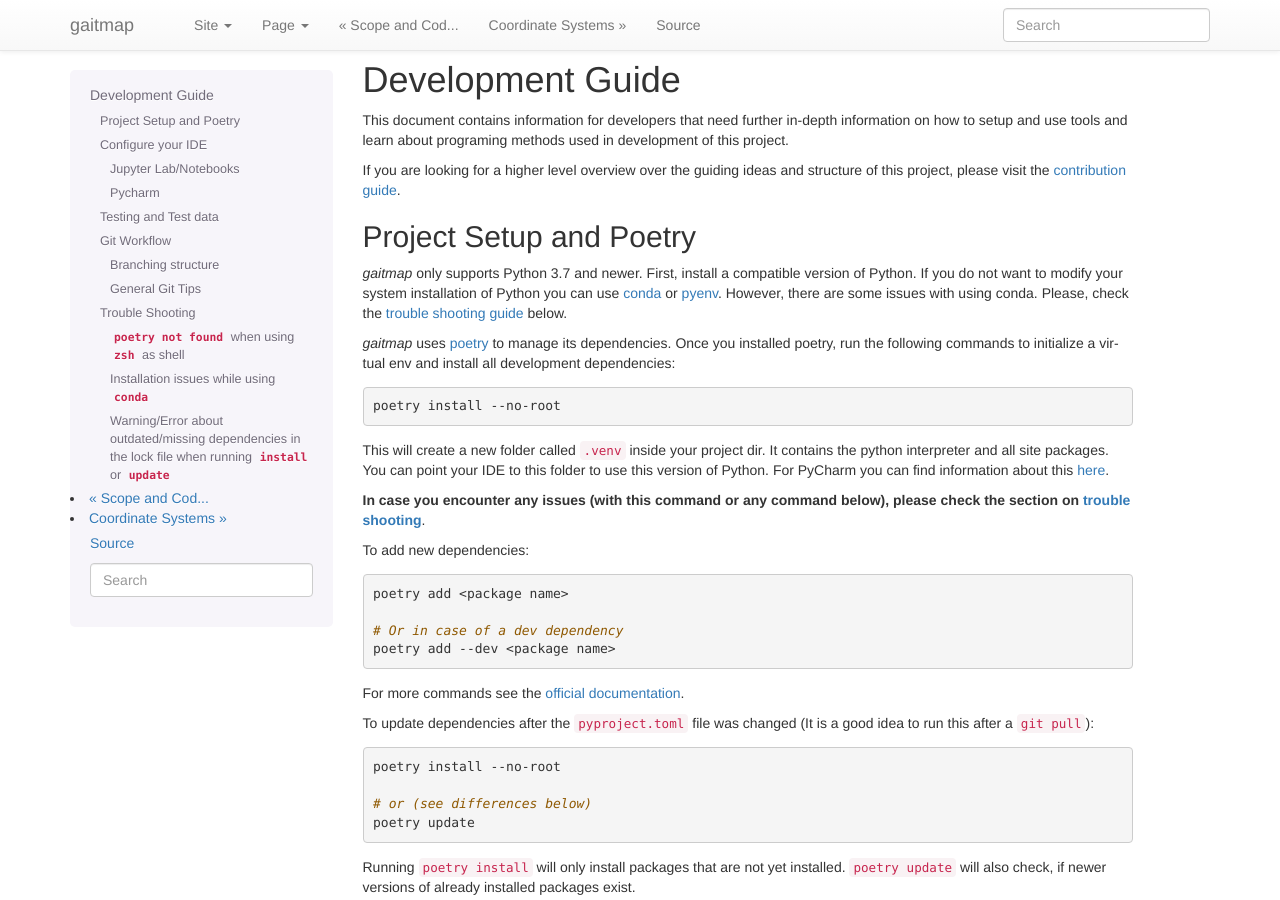
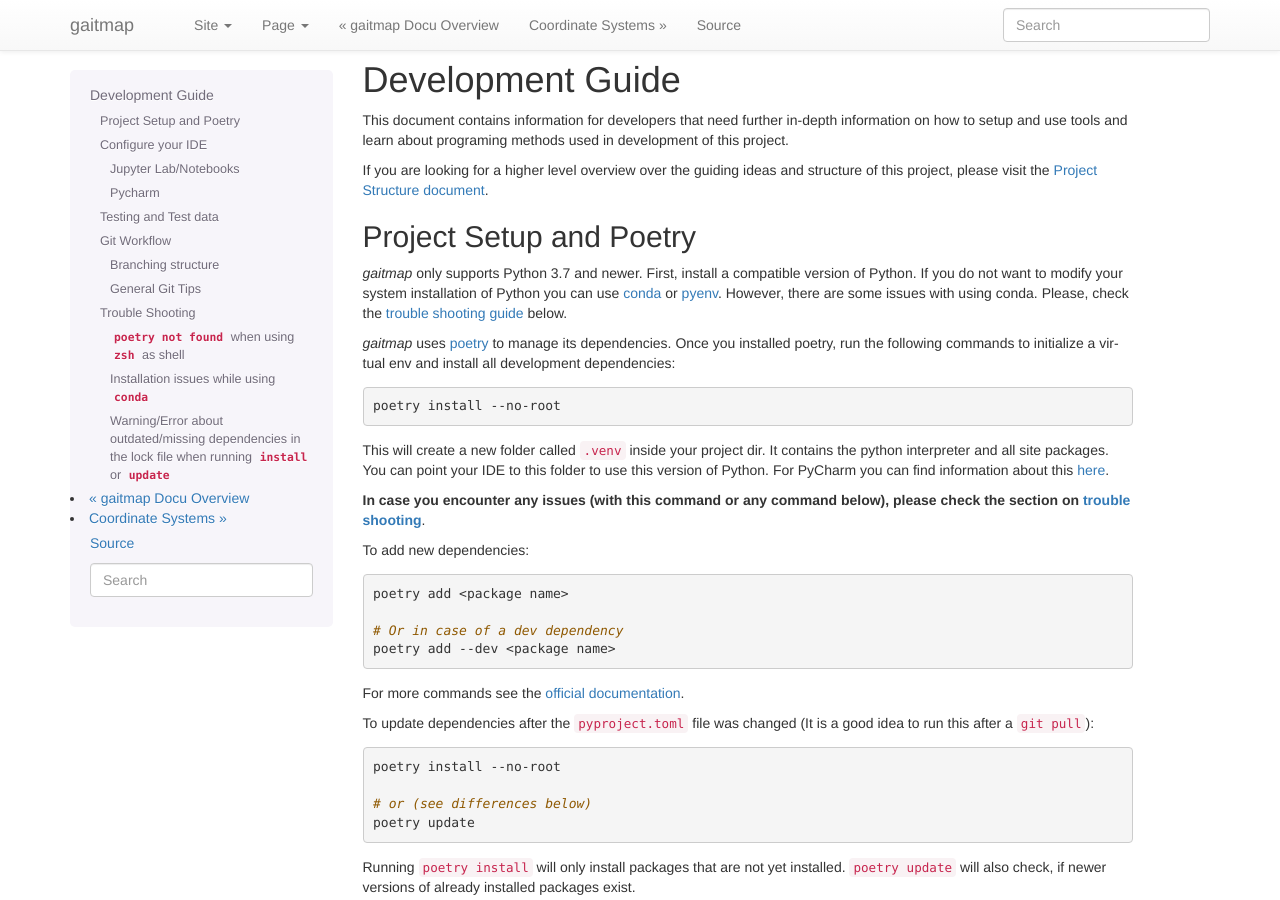
Before and after one commit to mad-lab-fau/gaitmap, a Sphinx documentation site: the page built from docs/guides/Development-Guide.md, in a window 1280 px wide and 900 px high. Built offline with Sphinx 7.4.7, drawn with Linux system fonts in a browser that asks for light colours; pages that are not in the unit, such as notebooks, are missing from menus.

Commit message:
Renamed contribution guide

```diff
--- a/docs/guides/Development-Guide.md
+++ b/docs/guides/Development-Guide.md
@@ -4,7 +4,7 @@ This document contains information for developers that need further in-depth inf
 and learn about programing methods used in development of this project.
 
 If you are looking for a higher level overview over the guiding ideas and structure of this project, please visit the
-[contribution guide](Contribution-Guide.md).
+[Project Structure document](Project-Structure.md).
 
 ## Project Setup and Poetry
 
```
Also changed, not shown: README.md (+1 -1 lines), docs/guides/Project-Structure.md (renamed from docs/guides/Contribution-Guide.md).
